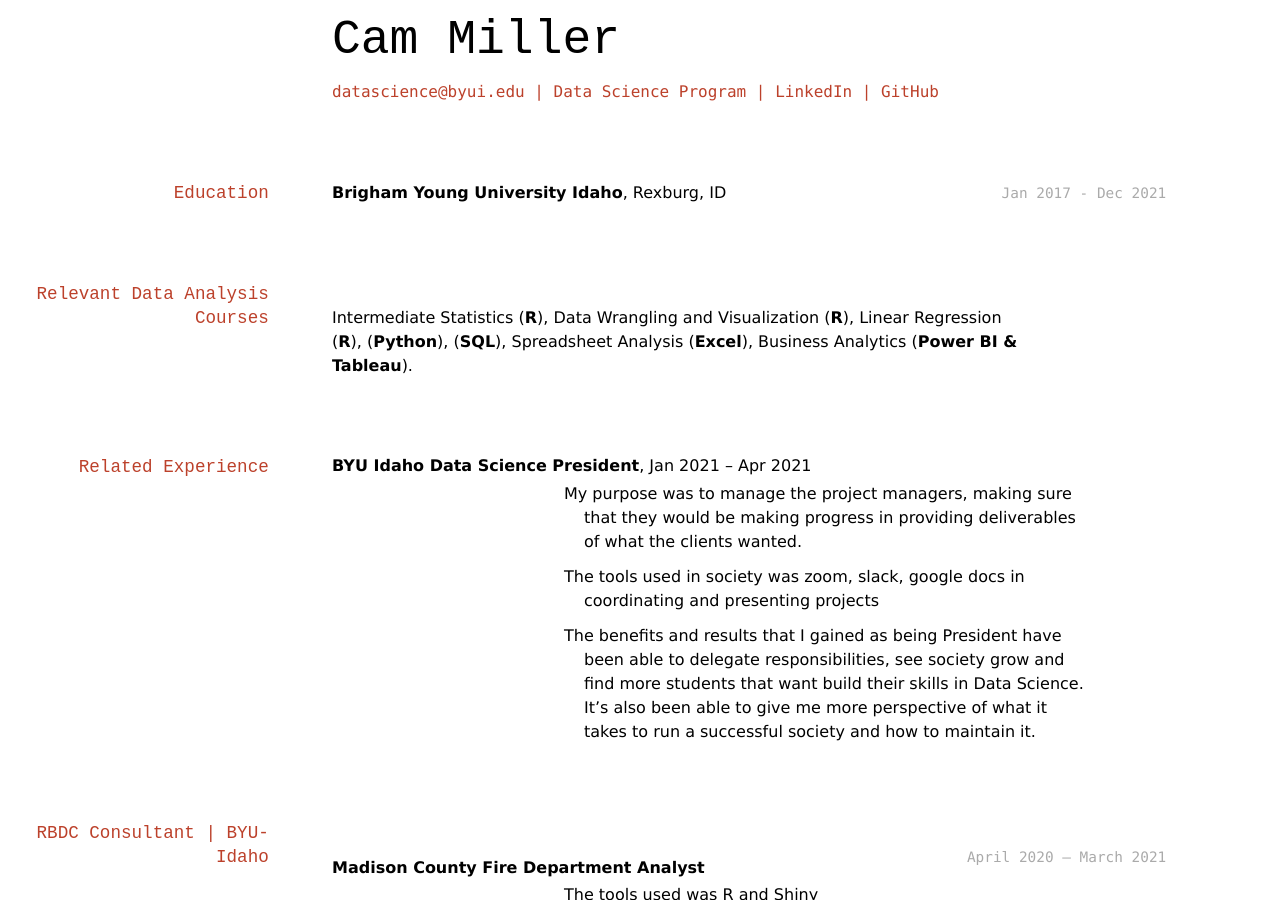
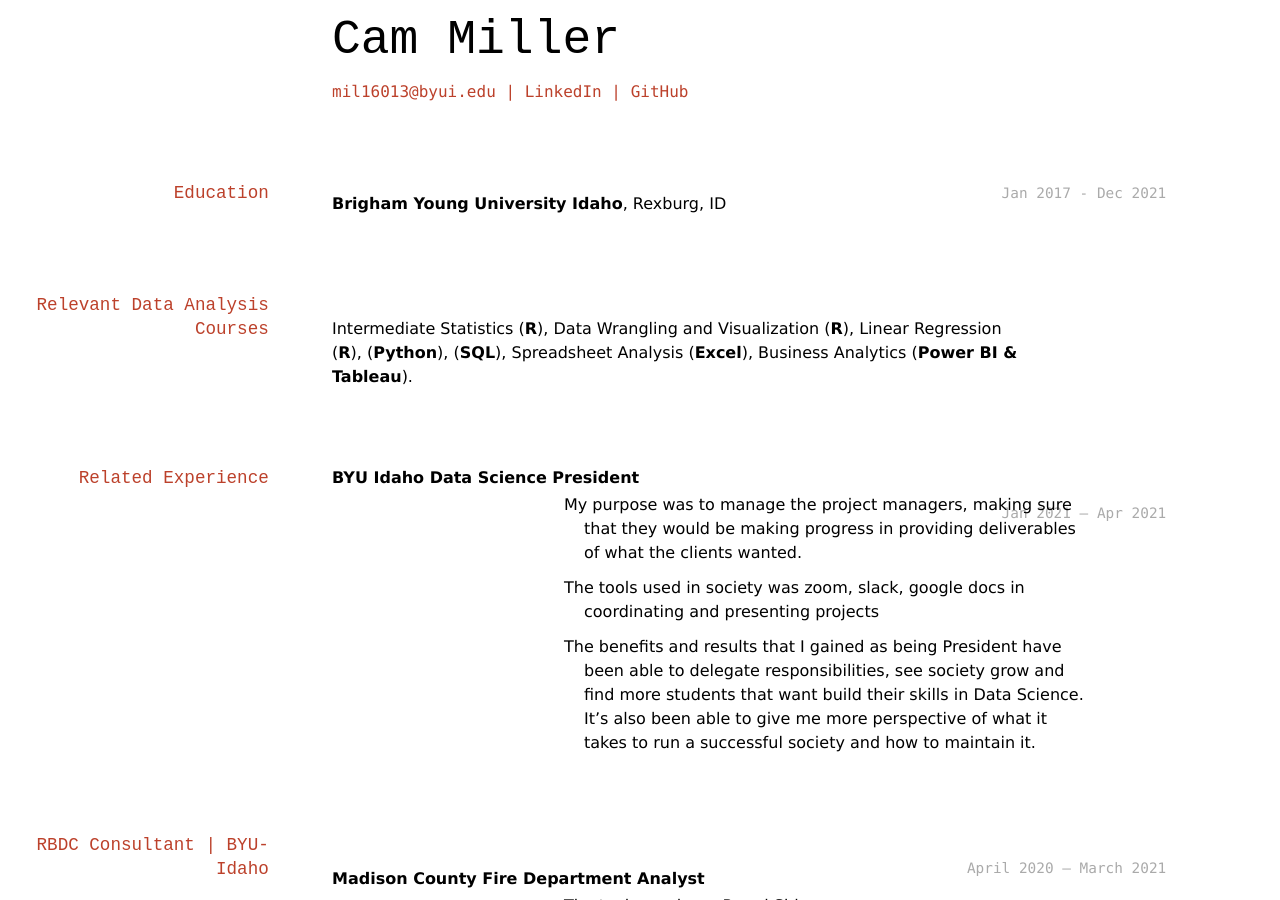
Before and after one commit to cam-miller-21/DS-Resume, a Jekyll site: the page built from docs/index.md, in a window 1280 px wide and 900 px high. Built offline with Jekyll 4.4.1, drawn with Linux system fonts in a browser that asks for light colours.

Commit message:
updated pushes

```diff
--- a/docs/index.md
+++ b/docs/index.md
@@ -1,15 +1,14 @@
 ---
 layout: cv
-title: My Resume
+title: Cam Miller Resume
 ---
 # Cam Miller
 
 
 <div id="webaddress">
-<a href="datascience@byui.edu">datascience@byui.edu</a>
-| <a href="https://byuidatascience.github.io/development.html">Data Science Program</a>
-| <a href="https://www.linkedin.com/groups/13537407/">LinkedIn</a>
-| <a href="https://github.com/byuids-resumes">GitHub</a>
+<a href="mil16013@byui.edu">mil16013@byui.edu</a>
+| <a href="https://www.linkedin.com/in/cam-miller-9158031a3/">LinkedIn</a>
+| <a href="https://github.com/cam-miller-21/Miller-Resume">GitHub</a>
 </div>
 
 <!-- https://www.monique.tech/the-art-of-markdown -->
@@ -17,13 +16,16 @@ title: My Resume
 ## Education
 
 `Jan 2017 - Dec 2021`
+
 __Brigham Young University Idaho__, Rexburg, ID
 
 ## Relevant Data Analysis Courses
 Intermediate Statistics (__R__), Data Wrangling and Visualization (__R__), Linear Regression (__R__), (__Python__), (__SQL__), Spreadsheet Analysis (__Excel__), Business Analytics (__Power BI & Tableau__).
 
 ## Related Experience
-__BYU Idaho Data Science President__, Jan 2021 – Apr 2021
+__BYU Idaho Data Science President__
+
+`Jan 2021 – Apr 2021`
 
 - My purpose was to manage the project managers, making sure that they would be making progress in providing deliverables of what the clients wanted.
 
```
